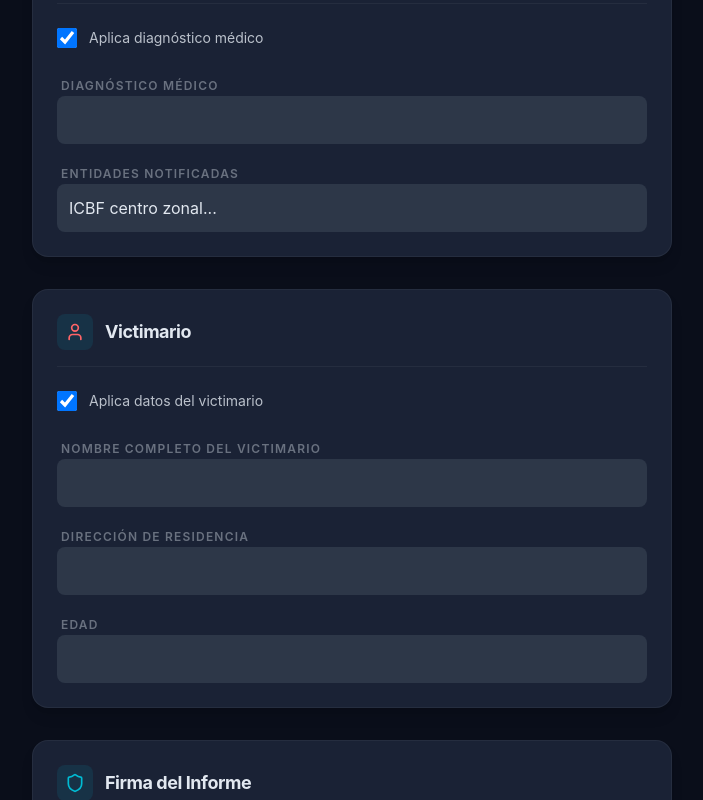
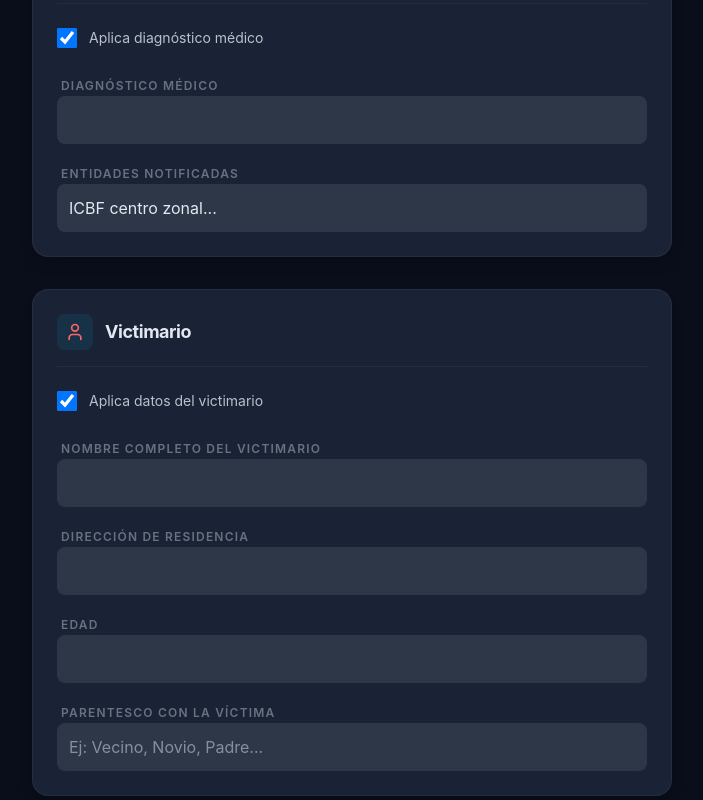
Before and after one commit to marwinscohen-glitch/Pin-de-casos-Ginad-, a React (Vite) app: page / in a window 1280 px wide. Both pictures are taken after a click on the checkbox "Aplica datos del victimario". Shown: the part 2566-3366 px from the top of the page, without its empty margins (288-991 px from the left). Built offline with nearby package versions, Linux system fonts and the light colour scheme.

Commit message:
feat(perpetrator): Add relationship field to perpetrator
Adds a "relationship" field to the perpetrator's information and updates the report generation logic to include this detail when available. This enhances the context provided in generated police reports.

```diff
--- a/src/App.tsx
+++ b/src/App.tsx
@@ -102,7 +102,8 @@ export default function App() {
       applies: false,
       fullName: "",
       address: "",
-      age: ""
+      age: "",
+      relationship: ""
     },
     signature: {
       chiefRank: "Teniente Coronel",
@@ -282,7 +283,12 @@ export default function App() {
       if (formData.perpetrator.applies) {
         const p = formData.perpetrator;
         const details = [];
-        if (p.fullName) details.push(`Nombre: ${p.fullName}`);
+        let nameWithRelationship = p.fullName;
+        if (p.relationship) {
+          nameWithRelationship += ` (${p.relationship})`;
+        }
+
+        if (p.fullName) details.push(`Nombre: ${nameWithRelationship}`);
         if (p.address) details.push(`Dirección: ${p.address}`);
         if (p.age) details.push(`Edad: ${p.age} años`);
 
@@ -798,6 +804,15 @@ REGLAS ADICIONALES:
                     onChange={(e) => setFormData({...formData, perpetrator: {...formData.perpetrator, age: e.target.value}})}
                   />
                 </Field>
+                <Field label="Parentesco con la víctima">
+                  <input
+                    type="text"
+                    placeholder="Ej: Vecino, Novio, Padre..."
+                    className="w-full bg-brand-input border-none rounded-lg p-3 text-brand-text outline-none"
+                    value={formData.perpetrator.relationship}
+                    onChange={(e) => setFormData({...formData, perpetrator: {...formData.perpetrator, relationship: e.target.value}})}
+                  />
+                </Field>
               </motion.div>
             )}
           </AnimatePresence>
```
